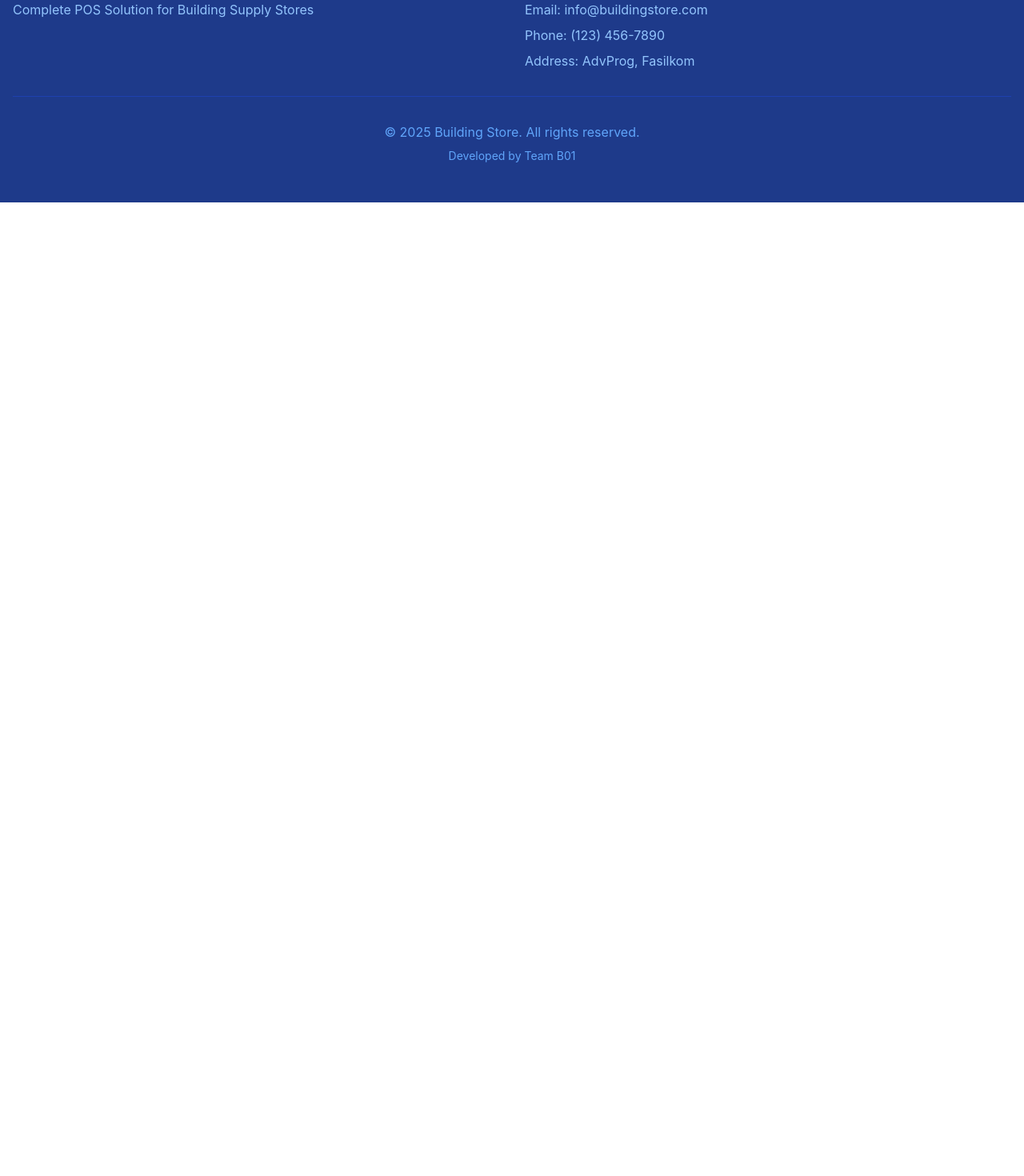
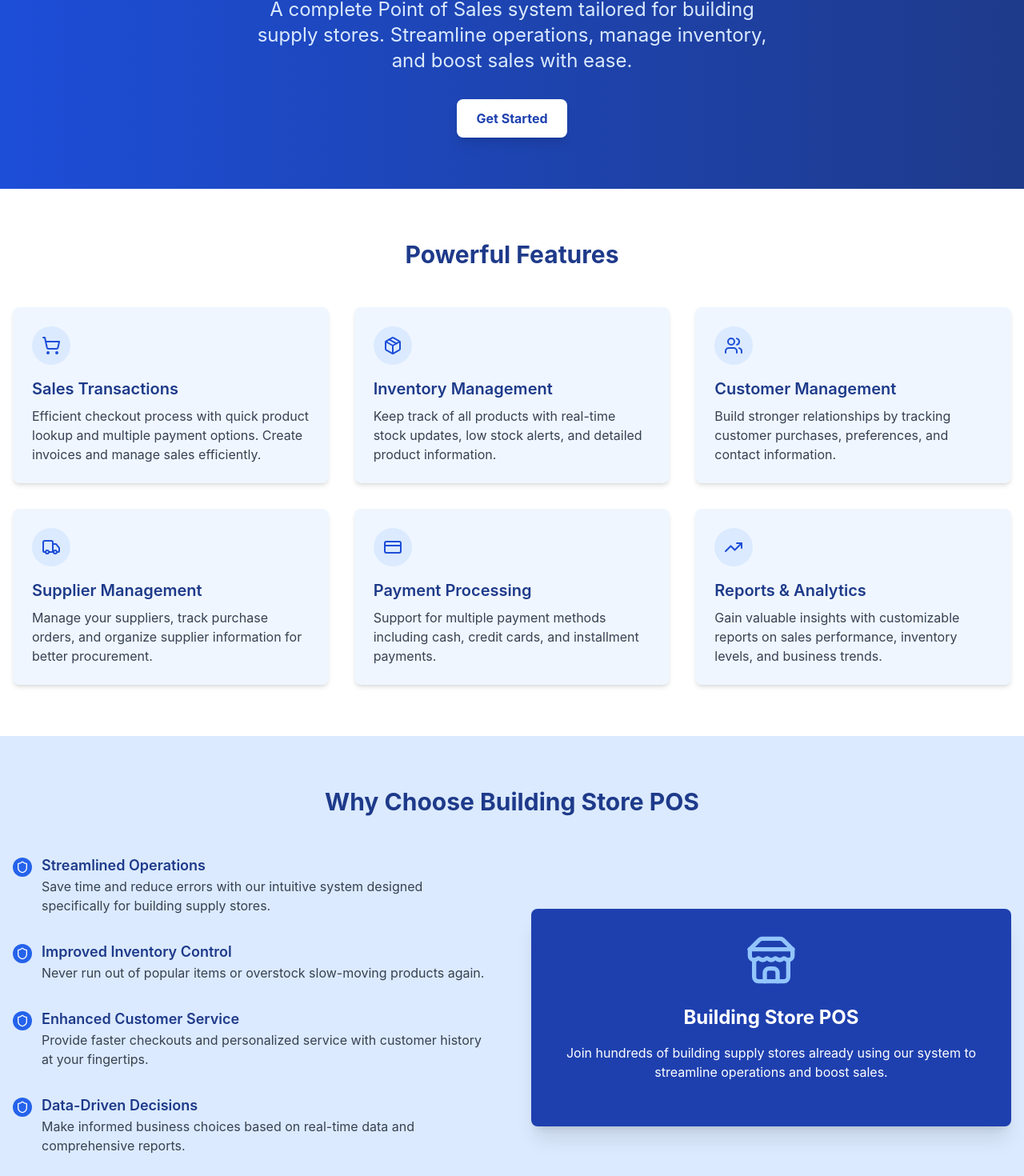
Before and after one commit to AdvProg25-B01/buildingstore-fe, a React (Create React App) app: page / in a window 1280 px wide. Shown: the part 196-1666 px from the top of the page at 80% size. Before the commit the page ends 800 px from the top, so only its background shows below. Built offline with nearby package versions, Linux system fonts and the light colour scheme.

Commit message:
style: update landing page

```diff
--- a/src/pages/LandingPage.js
+++ b/src/pages/LandingPage.js
@@ -1,10 +1,167 @@
 import React from 'react';
+import { Layers, Users, ShoppingCart, Package, TrendingUp, CreditCard, Truck, Shield, Store } from 'lucide-react';
+import { Link } from 'react-router-dom';
 
 const LandingPage = () => {
   return (
-    <div>
-      <h1>Welcome to Building Store build by B01</h1>
-      <p>This is the landing page.</p>
+    <div className="flex flex-col min-h-screen bg-blue-50">
+      {/* Hero Section */}
+      <div className="bg-gradient-to-r from-blue-700 to-blue-900 text-white py-16">
+        <div className="container mx-auto px-4 flex flex-col items-center text-center">
+          <h1 className="text-4xl md:text-5xl font-bold mb-6">Modernize Your Building Supply Store</h1>
+          <p className="text-xl md:text-2xl mb-8 text-blue-100 max-w-2xl">
+            A complete Point of Sales system tailored for building supply stores.
+            Streamline operations, manage inventory, and boost sales with ease.
+          </p>
+          <div className="flex flex-col sm:flex-row gap-4">
+            <Link to="/register" className="bg-white text-blue-800 hover:bg-blue-100 font-bold px-6 py-3 rounded-lg shadow-lg transition duration-300 text-center">
+              Get Started
+            </Link>
+          </div>
+        </div>
+      </div>
+
+      {/* Features Section */}
+      <section id="features" className="py-16 bg-white">
+        <div className="container mx-auto px-4">
+          <h2 className="text-3xl font-bold text-center mb-12 text-blue-900">Powerful Features</h2>
+
+          <div className="grid grid-cols-1 md:grid-cols-2 lg:grid-cols-3 gap-8">
+            {/* Feature 1 */}
+            <div className="bg-blue-50 p-6 rounded-lg shadow-md hover:shadow-lg transition-shadow duration-300">
+              <div className="bg-blue-100 rounded-full w-12 h-12 flex items-center justify-center mb-4">
+                <ShoppingCart className="text-blue-700" size={24} />
+              </div>
+              <h3 className="text-xl font-semibold mb-2 text-blue-900">Sales Transactions</h3>
+              <p className="text-gray-700">
+                Efficient checkout process with quick product lookup and multiple payment options. Create invoices and manage sales efficiently.
+              </p>
+            </div>
+
+            {/* Feature 2 */}
+            <div className="bg-blue-50 p-6 rounded-lg shadow-md hover:shadow-lg transition-shadow duration-300">
+              <div className="bg-blue-100 rounded-full w-12 h-12 flex items-center justify-center mb-4">
+                <Package className="text-blue-700" size={24} />
+              </div>
+              <h3 className="text-xl font-semibold mb-2 text-blue-900">Inventory Management</h3>
+              <p className="text-gray-700">
+                Keep track of all products with real-time stock updates, low stock alerts, and detailed product information.
+              </p>
+            </div>
+
+            {/* Feature 3 */}
+            <div className="bg-blue-50 p-6 rounded-lg shadow-md hover:shadow-lg transition-shadow duration-300">
+              <div className="bg-blue-100 rounded-full w-12 h-12 flex items-center justify-center mb-4">
+                <Users className="text-blue-700" size={24} />
+              </div>
+              <h3 className="text-xl font-semibold mb-2 text-blue-900">Customer Management</h3>
+              <p className="text-gray-700">
+                Build stronger relationships by tracking customer purchases, preferences, and contact information.
+              </p>
+            </div>
+
+            {/* Feature 4 */}
+            <div className="bg-blue-50 p-6 rounded-lg shadow-md hover:shadow-lg transition-shadow duration-300">
+              <div className="bg-blue-100 rounded-full w-12 h-12 flex items-center justify-center mb-4">
+                <Truck className="text-blue-700" size={24} />
+              </div>
+              <h3 className="text-xl font-semibold mb-2 text-blue-900">Supplier Management</h3>
+              <p className="text-gray-700">
+                Manage your suppliers, track purchase orders, and organize supplier information for better procurement.
+              </p>
+            </div>
+
+            {/* Feature 5 */}
+            <div className="bg-blue-50 p-6 rounded-lg shadow-md hover:shadow-lg transition-shadow duration-300">
+              <div className="bg-blue-100 rounded-full w-12 h-12 flex items-center justify-center mb-4">
+                <CreditCard className="text-blue-700" size={24} />
+              </div>
+              <h3 className="text-xl font-semibold mb-2 text-blue-900">Payment Processing</h3>
+              <p className="text-gray-700">
+                Support for multiple payment methods including cash, credit cards, and installment payments.
+              </p>
+            </div>
+
+            {/* Feature 6 */}
+            <div className="bg-blue-50 p-6 rounded-lg shadow-md hover:shadow-lg transition-shadow duration-300">
+              <div className="bg-blue-100 rounded-full w-12 h-12 flex items-center justify-center mb-4">
+                <TrendingUp className="text-blue-700" size={24} />
+              </div>
+              <h3 className="text-xl font-semibold mb-2 text-blue-900">Reports & Analytics</h3>
+              <p className="text-gray-700">
+                Gain valuable insights with customizable reports on sales performance, inventory levels, and business trends.
+              </p>
+            </div>
+          </div>
+        </div>
+      </section>
+
+      {/* Benefits Section */}
+      <section id="benefits" className="py-16 bg-blue-100">
+        <div className="container mx-auto px-4">
+          <h2 className="text-3xl font-bold text-center mb-12 text-blue-900">Why Choose Building Store POS</h2>
+
+          <div className="grid grid-cols-1 md:grid-cols-2 gap-12 items-center">
+            <div>
+              <div className="mb-8">
+                <div className="flex items-start mb-3">
+                  <div className="bg-blue-600 rounded-full p-1 mr-3 mt-1">
+                    <Shield size={16} className="text-white" />
+                  </div>
+                  <div>
+                    <h3 className="text-lg font-semibold text-blue-900">Streamlined Operations</h3>
+                    <p className="text-gray-700">Save time and reduce errors with our intuitive system designed specifically for building supply stores.</p>
+                  </div>
+                </div>
+              </div>
+
+              <div className="mb-8">
+                <div className="flex items-start mb-3">
+                  <div className="bg-blue-600 rounded-full p-1 mr-3 mt-1">
+                    <Shield size={16} className="text-white" />
+                  </div>
+                  <div>
+                    <h3 className="text-lg font-semibold text-blue-900">Improved Inventory Control</h3>
+                    <p className="text-gray-700">Never run out of popular items or overstock slow-moving products again.</p>
+                  </div>
+                </div>
+              </div>
+
+              <div className="mb-8">
+                <div className="flex items-start mb-3">
+                  <div className="bg-blue-600 rounded-full p-1 mr-3 mt-1">
+                    <Shield size={16} className="text-white" />
+                  </div>
+                  <div>
+                    <h3 className="text-lg font-semibold text-blue-900">Enhanced Customer Service</h3>
+                    <p className="text-gray-700">Provide faster checkouts and personalized service with customer history at your fingertips.</p>
+                  </div>
+                </div>
+              </div>
+
+              <div className="mb-8">
+                <div className="flex items-start mb-3">
+                  <div className="bg-blue-600 rounded-full p-1 mr-3 mt-1">
+                    <Shield size={16} className="text-white" />
+                  </div>
+                  <div>
+                    <h3 className="text-lg font-semibold text-blue-900">Data-Driven Decisions</h3>
+                    <p className="text-gray-700">Make informed business choices based on real-time data and comprehensive reports.</p>
+                  </div>
+                </div>
+              </div>
+            </div>
+
+            <div className="bg-blue-800 rounded-lg p-8 shadow-xl text-white">
+              <div className="flex items-center justify-center mb-6">
+                <Store size={64} className="text-blue-300" />
+              </div>
+              <h3 className="text-2xl font-bold mb-4 text-center">Building Store POS</h3>
+              <p className="mb-6 text-center">Join hundreds of building supply stores already using our system to streamline operations and boost sales.</p>
+            </div>
+          </div>
+        </div>
+      </section>
     </div>
   );
 };
```
